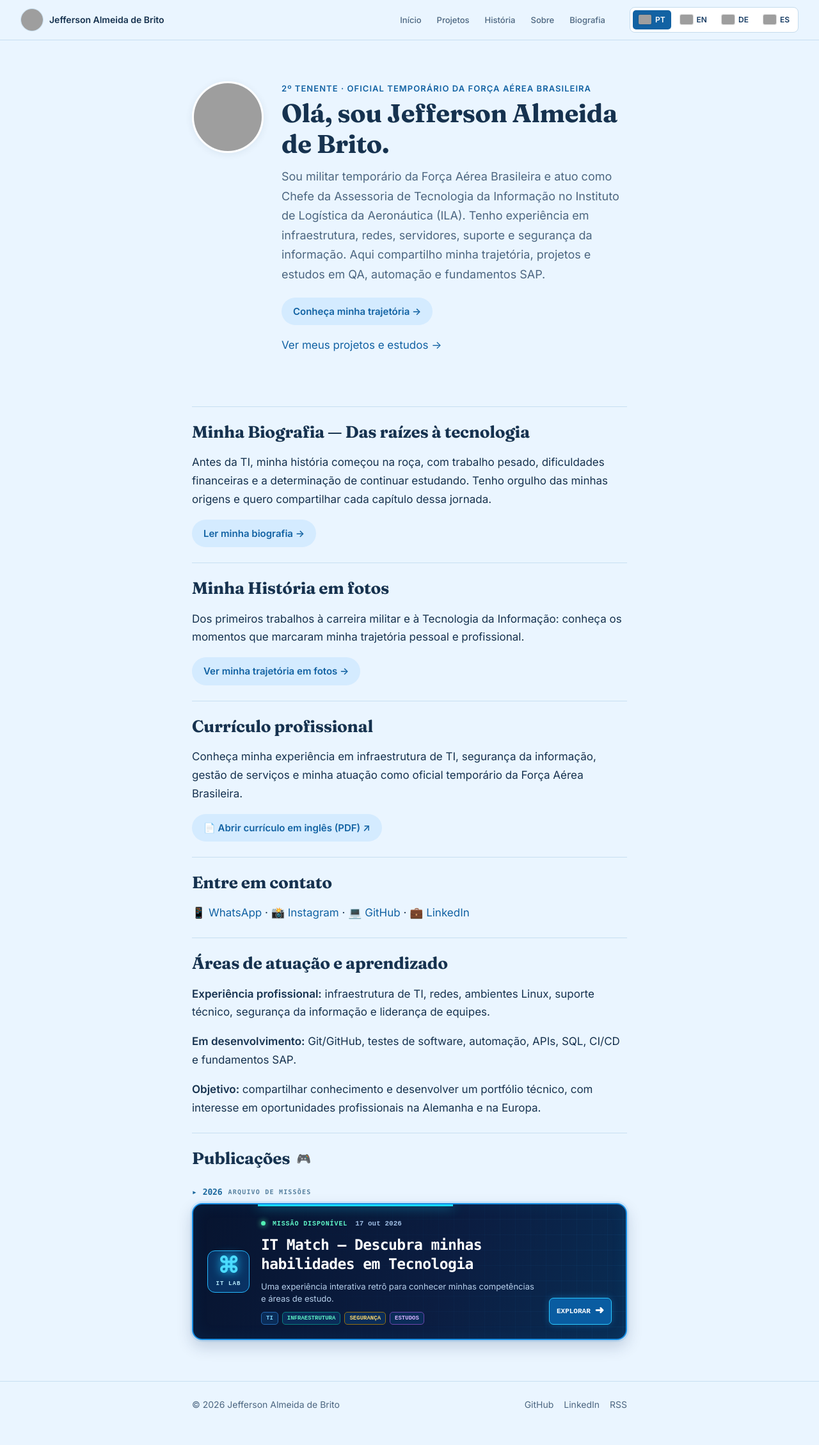
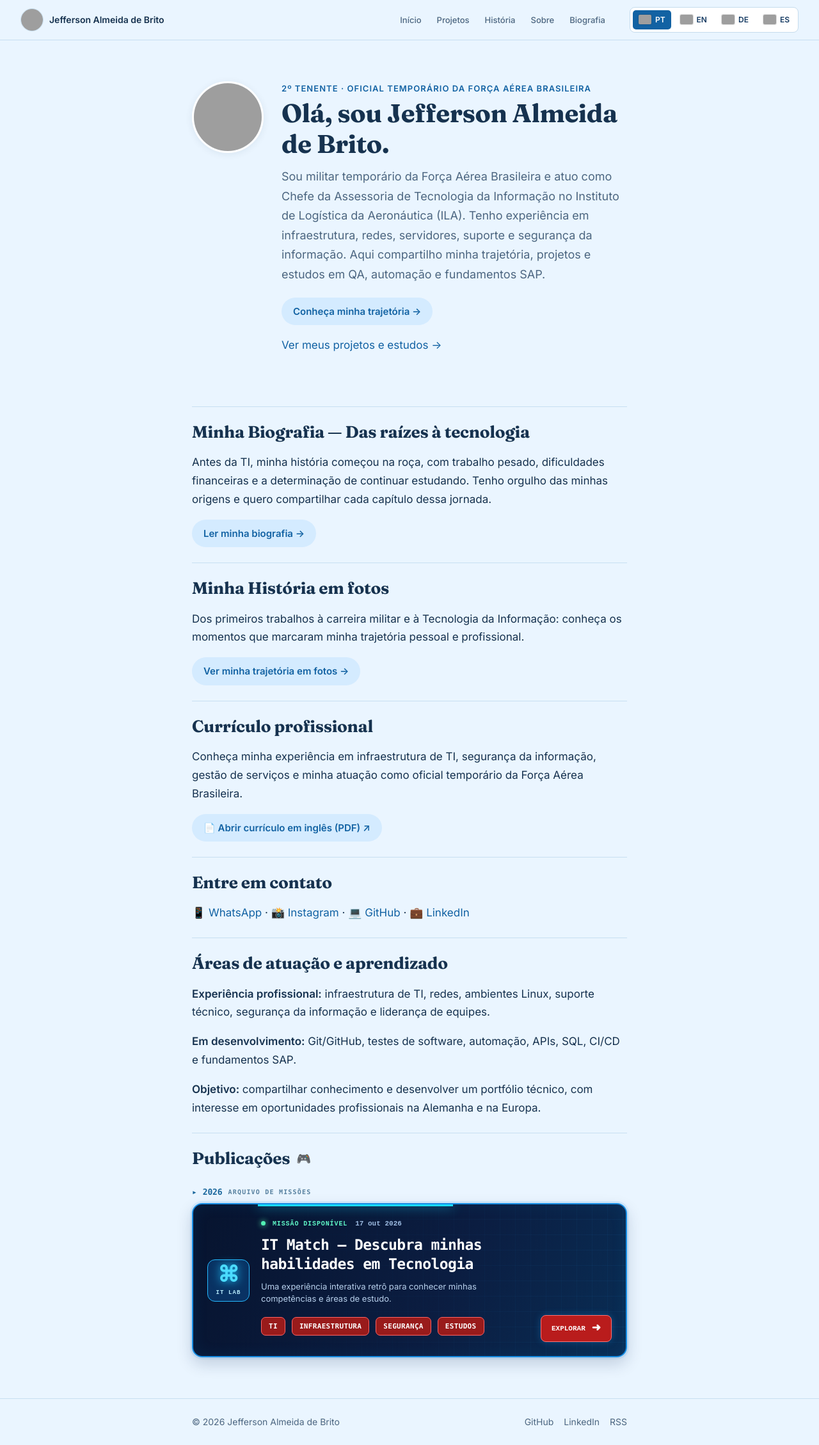
Before and after one commit to jeffersondk3/jeffersondk3.github.io, a Jekyll site: the page built from index.html, in a window 1280 px wide. Shown: the whole page at 64% size. Built offline with Jekyll 4.4.1, drawn with Linux system fonts in a browser that asks for light colours; before the commit the page ends 2231 px from its top, so only the background shows below that; grey boxes are pictures that could not be loaded.

Commit message:
Separa etiquetas e destaca tags e explorar em vermelho

```diff
--- a/assets/css/style.css
+++ b/assets/css/style.css
@@ -411,3 +411,40 @@ h1, h2, h3 {
   .game-post-card .post-title { font-size:17px; }
 }
 @media(prefers-reduced-motion:reduce) { .game-post-card { transition:none; } }
+
+
+/* Etiquetas vermelhas separadas no IT Match */
+.game-post-card .game-post-tags {
+  display: flex !important;
+  flex-wrap: wrap !important;
+  align-items: center;
+  gap: 10px !important;
+  margin-top: 8px;
+  margin-bottom: 10px;
+}
+.game-post-card .game-post-tags span,
+.game-post-card .game-post-tags span:nth-child(n) {
+  display: inline-block !important;
+  margin: 0 !important;
+  padding: 6px 11px !important;
+  border: 1px solid #ff6464 !important;
+  border-radius: 7px !important;
+  background: #991b1b !important;
+  color: #fff !important;
+  font: 800 11px/1.4 ui-monospace,Consolas,monospace !important;
+  letter-spacing: .03em;
+  white-space: nowrap;
+}
+.game-post-card .game-post-action {
+  display: inline-flex !important;
+  width: max-content;
+  margin-top: 8px;
+  padding: 9px 16px !important;
+  border: 1px solid #ff7070 !important;
+  border-radius: 8px !important;
+  background: #b91c1c !important;
+  color: #fff !important;
+  font-weight: 800 !important;
+  gap: 10px !important;
+}
+.game-post-card .game-post-action:hover { background: #dc2626 !important; }
```
